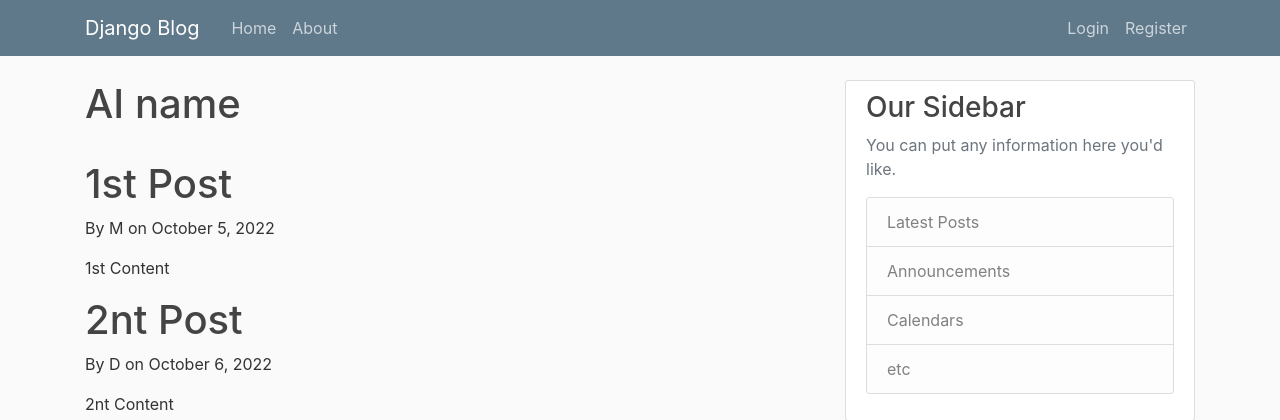
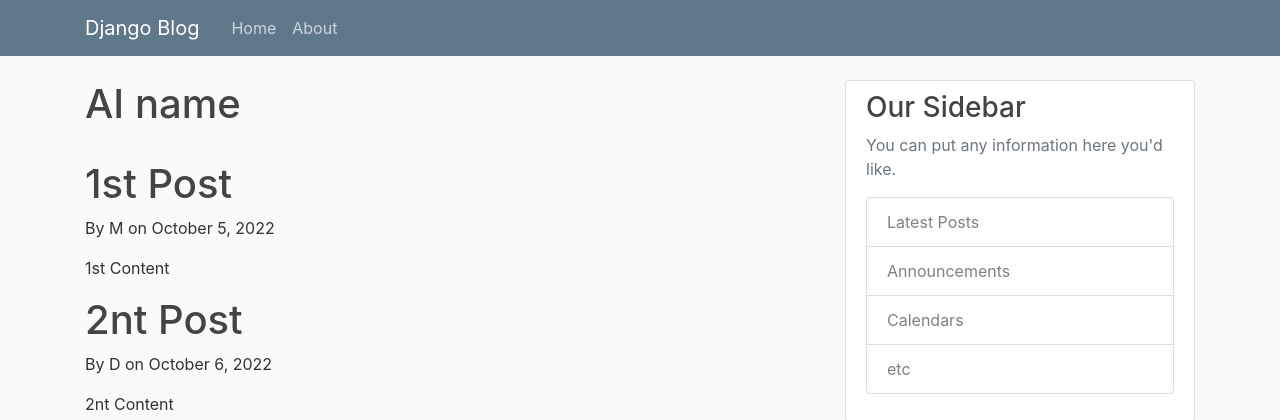
Before and after one commit to M3galodn81/localized-ai, a Django app: page / in a window 1280 px wide. Shown: the top 420 px of the page. Run offline with Django 4.2, Linux system fonts and the light colour scheme; some libraries are stand-ins or nearby versions.

Commit message:
Remove login and register buttons

```diff
--- a/debugLog.txt
+++ b/debugLog.txt
@@ -2,3 +2,4 @@ Run Completed || Date: 05/10/2022 01:00:18
 Run Completed || Date: 05/10/2022 01:10:19
 Run Completed || Date: 05/10/2022 01:10:49
 Run Completed || Date: 05/10/2022 01:11:11
+Run Completed || Date: 06/10/2022 14:16:07
--- a/mahalika/home_page/templates/home-page/base.html
+++ b/mahalika/home_page/templates/home-page/base.html
@@ -10,6 +10,7 @@
         <!-- Bootstrap CSS -->
         <link rel="stylesheet" href="https://cdn.jsdelivr.net/npm/bootstrap@4.0.0/dist/css/bootstrap.min.css" integrity="sha384-Gn5384xqQ1aoWXA+058RXPxPg6fy4IWvTNh0E263XmFcJlSAwiGgFAW/dAiS6JXm" crossorigin="anonymous">
 
+        <!-- Static CSS-->
         <link rel="stylesheet" type="text/css" href="{% static './home-page/main.css' %}">
 
 
@@ -34,10 +35,10 @@
                     <a class="nav-item nav-link" href="/about">About</a>
                   </div>
                   <!-- Navbar Right Side -->
-                  <div class="navbar-nav">
+                  <!-- <div class="navbar-nav">
                     <a class="nav-item nav-link" href="#">Login</a>
                     <a class="nav-item nav-link" href="#">Register</a>
-                  </div>
+                  </div> -->
                 </div>
               </div>
             </nav>
```
